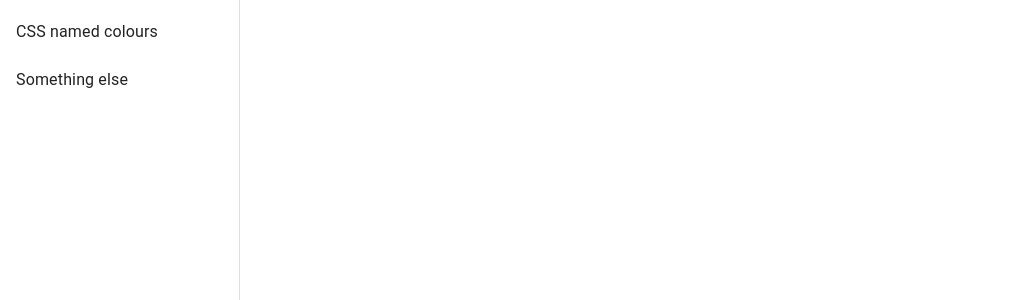
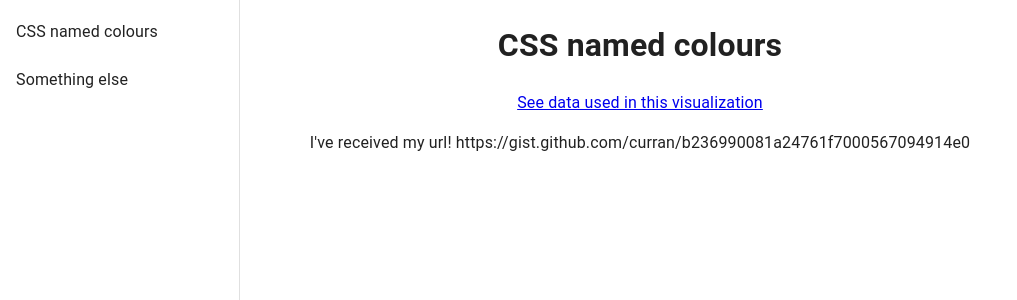
Before and after one commit to amdomanska/dataviz, a React (Create React App) app: page / in a window 1280 px wide. Shown: the top 300 px of the page, without its empty margins (0-1017 px from the left). Built offline with nearby package versions, Linux system fonts and the light colour scheme.

Commit message:
set up data structure

```diff
--- a/src/App.js
+++ b/src/App.js
@@ -4,25 +4,20 @@ import {arc} from 'd3';
 import {DataViz} from "./components/DataViz";
 import {PermanentDrawerLeft} from "./components/PermanentDrawerLeft"
 import {Colors} from "./components/visualizations/Colors"
-
-const DATAVIZ = [{key: "colors", title: "CSS named colours", url: "www.wp.pl"}, {
-    key: "something",
-    title: "Something else",
-    url: "www.something.pl"
-}]
+import {DATAVIZ as data} from "./data"
 
 function App() {
-    const [chosenViz, setChosenViz] = useState()
+    const [chosenViz, setChosenViz] = useState(data[0])
     const handleMenuClick = (viz) => {
         setChosenViz(viz);
     }
+
     return (
         <div className="App">
-            <PermanentDrawerLeft handleMenuClick={handleMenuClick} dataVizList={DATAVIZ}/>
+            <PermanentDrawerLeft handleMenuClick={handleMenuClick} dataVizList={data}/>
             {chosenViz &&
-                <DataViz title={chosenViz["title"]} information={chosenViz["url"]}>
-                    {chosenViz["key"] === "colors" && <Colors />}
-                    {chosenViz["key"] === "something" && <p>Something Chosen</p>}
+                <DataViz viz={chosenViz}>
+                    {chosenViz["key"] === "colors" && <Colors url={chosenViz["url"]}/>}
                 </ DataViz>
             }
         </div>
--- a/src/components/DataViz.js
+++ b/src/components/DataViz.js
@@ -1,9 +1,10 @@
 import React from 'react';
 
-export const DataViz = ({ title, information, children }) => (
+export const DataViz = ({ viz, children }) => (
     <>
-        <h1>{title}</h1>
-        <h2>{information}</h2>
+        <h1>{viz["title"]}</h1>
+        <h2>{viz["information"]}</h2>
+        <a href={viz["url"]} target="_blank" rel="noreferrer"> See data used in this visualization </a>
         { children }
     </>
 )
--- a/src/components/visualizations/Colors/index.js
+++ b/src/components/visualizations/Colors/index.js
@@ -1,5 +1,5 @@
 import React from 'react';
 
-export const Colors = () => {
-    return <p>This is Colours module</p>
+export const Colors = ({ url }) => {
+    return <p>I've received my url! {url}</p>
 }
--- /dev/null
+++ b/src/data.js
@@ -0,0 +1,10 @@
+export const DATAVIZ = [{
+    key: "colors",
+    title: "CSS named colours",
+    url: "https://gist.github.com/curran/b236990081a24761f7000567094914e0",
+    info: "Program that shows some data about CSS named colors"
+}, {
+    key: "something",
+    title: "Something else",
+    url: "www.something.pl"
+}]
```
